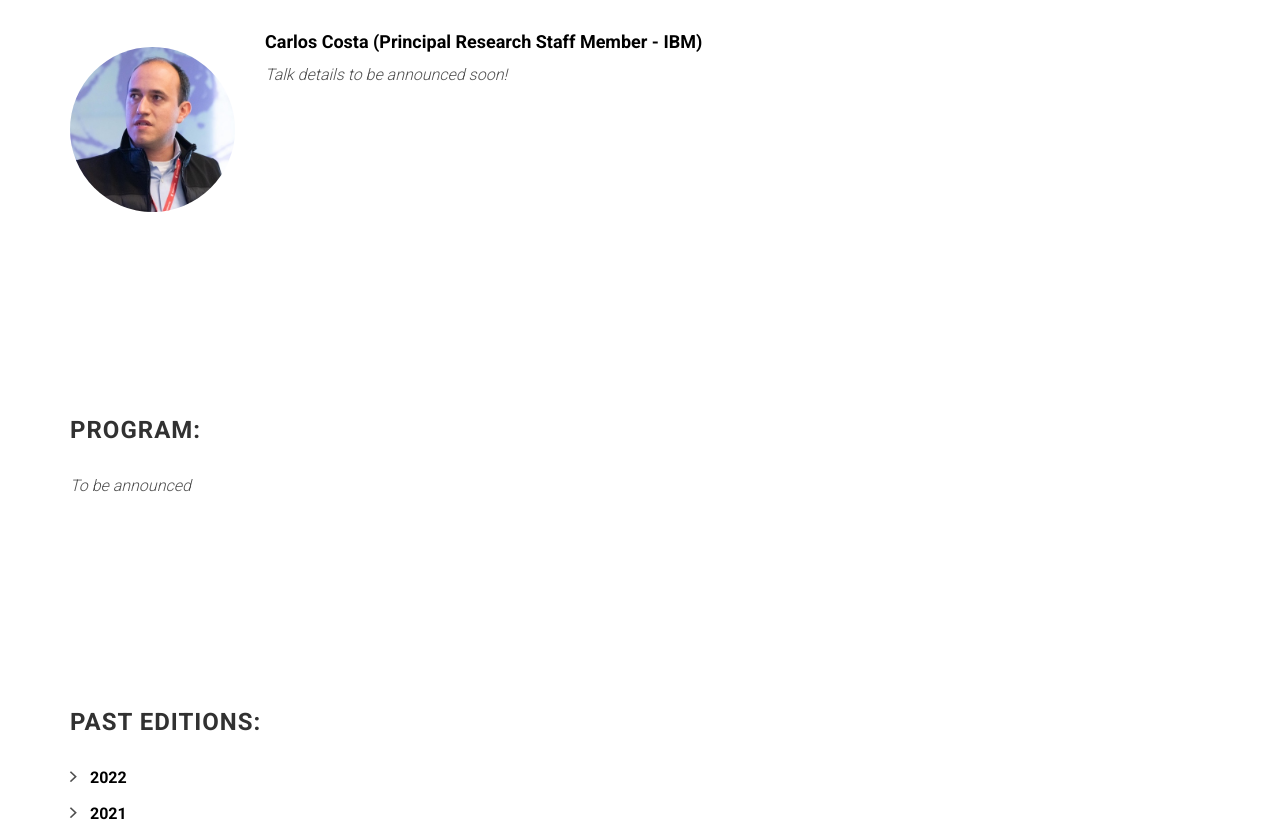
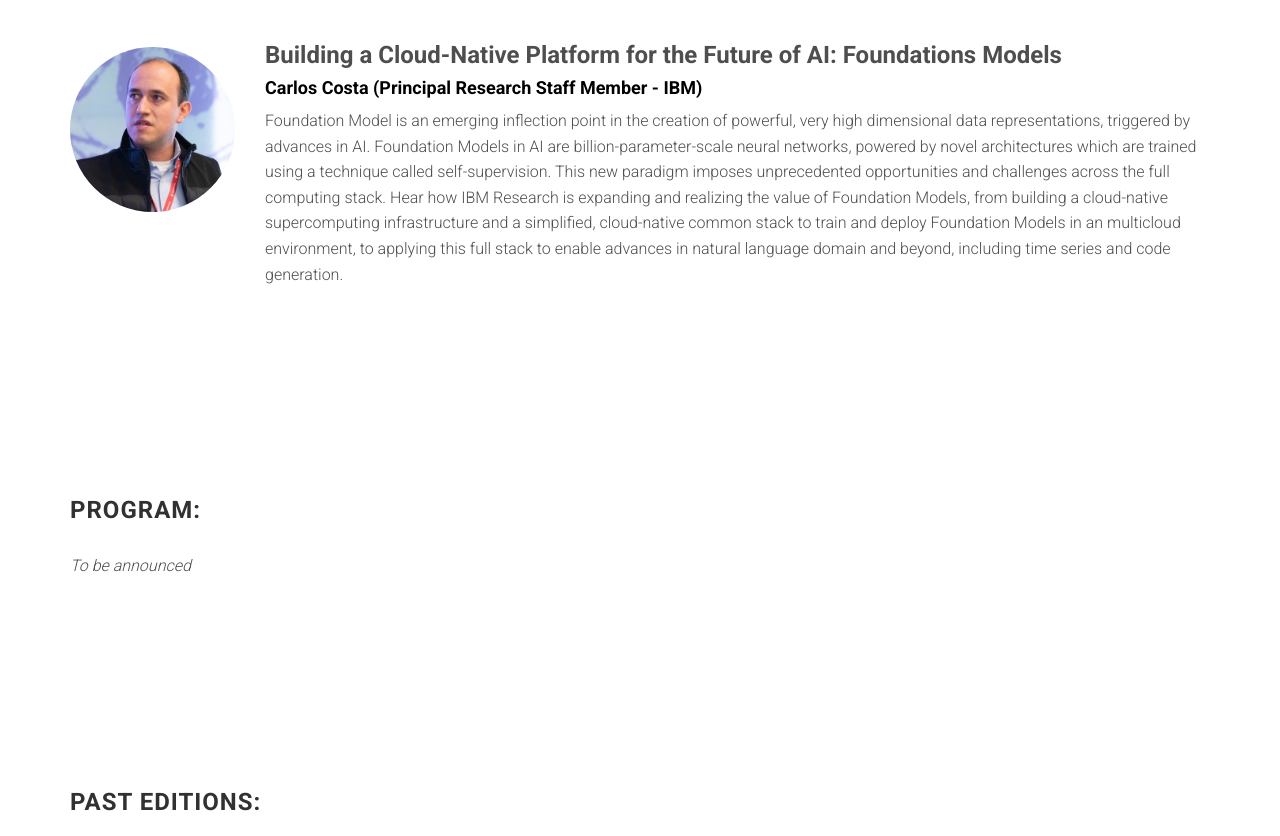
Before and after one commit to augustojv/cogarch-workshop-2023, a website: page index.html in a window 1280 px wide. Shown: the part 3817-4653 px from the top of the page. Drawn offline with Linux system fonts and the light colour scheme; files whose address does not match are found by name.

Commit message:
Invited speakers updated

```diff
--- a/index.html
+++ b/index.html
@@ -304,16 +304,19 @@
                 </div>
 
                 <div class="col-sm-10">
-					<!--<h3>Title</h3>-->
+					<h3>Building a Cloud-Native Platform for the Future of AI: Foundations Models</h3>
 					<h4><a href="https://www.linkedin.com/in/carlos-h-a-costa-9b9b1a1/" target="_blank">Carlos Costa
 						(Principal Research Staff Member - IBM)</a></h4>
 					<p>
-						<em>Talk details to be announced soon!</em>
+						Foundation Model is an emerging inflection point in the creation of powerful, very high dimensional data representations, triggered by advances
+						in AI. Foundation Models in AI are billion-parameter-scale neural networks, powered by novel architectures which are trained using a technique
+						called self-supervision. This new paradigm imposes unprecedented opportunities and challenges across the full computing stack. Hear how IBM Research
+						is expanding and realizing the value of Foundation Models, from building a cloud-native supercomputing infrastructure and a simplified, cloud-native
+						common stack to train and deploy Foundation Models in an multicloud environment, to applying this full stack to enable advances in natural language
+						domain and beyond, including time series and code generation.
           	  		</p>
 				</div>
             </div>
-
-
 
 <!--
             <div class="row">
```
